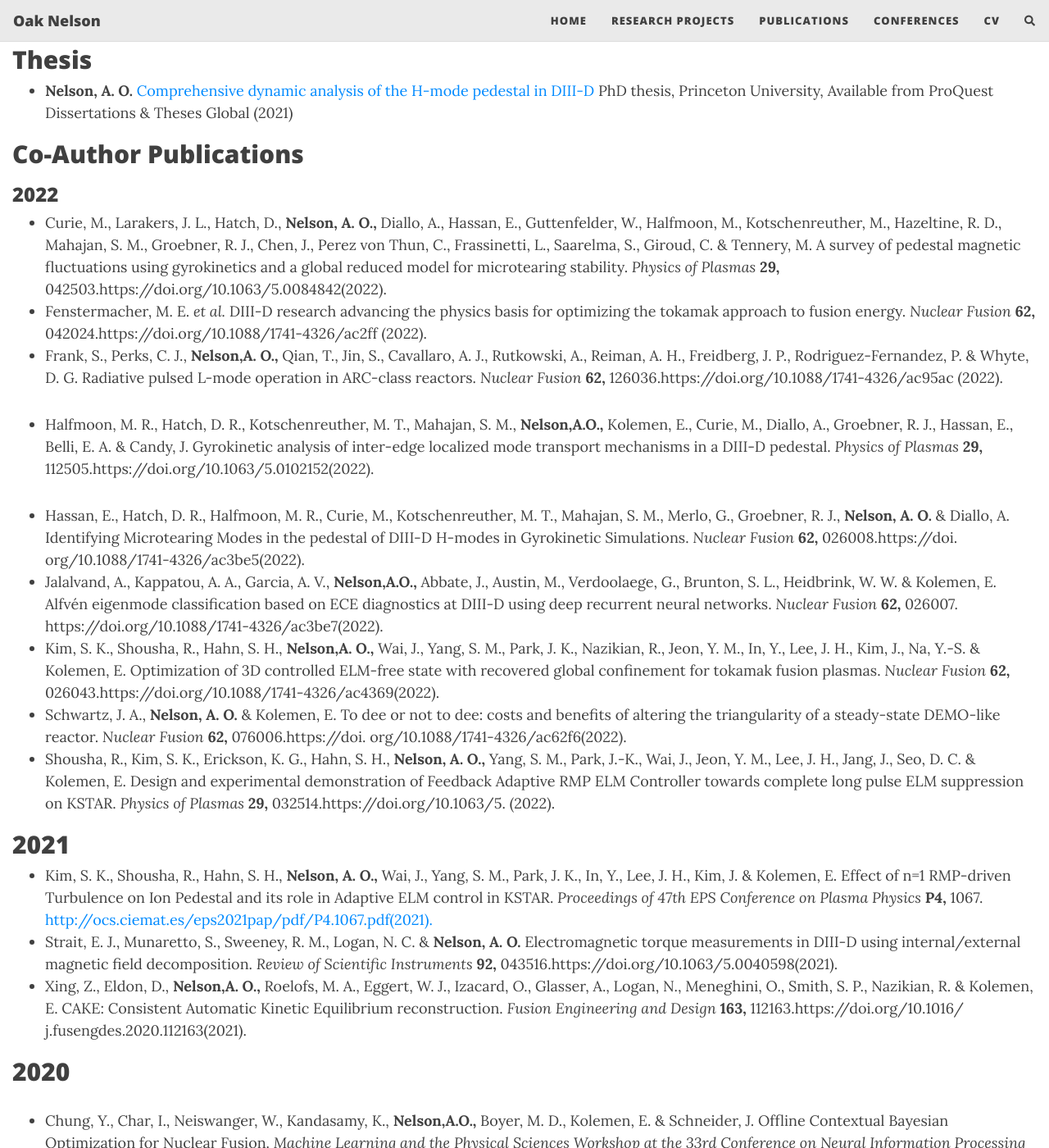
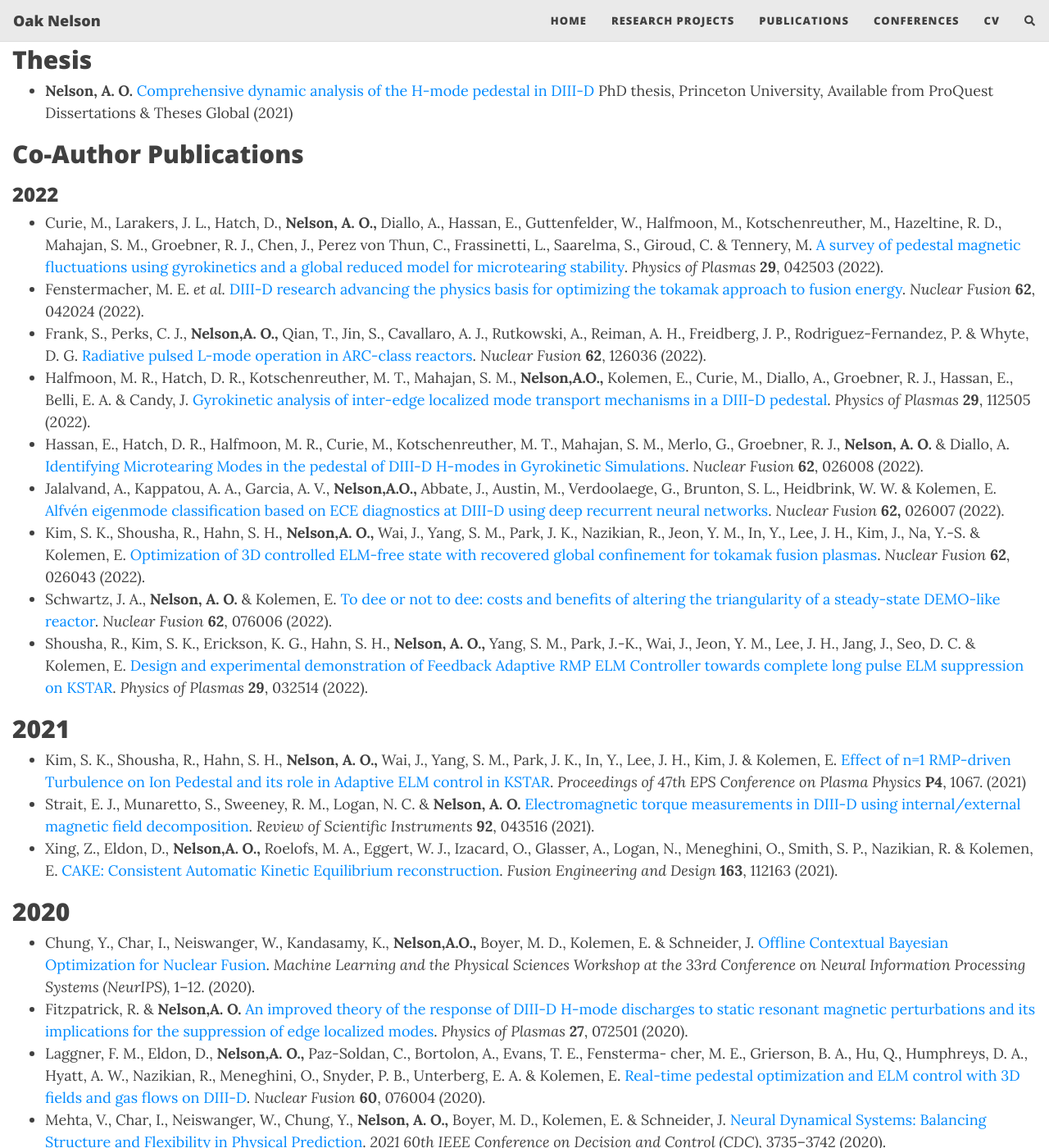
Before and after one commit to nelsonand/website, a Jekyll site: the page built from publications.md, in a window 1280 px wide and 1400 px high, scrolled down 838 px. Shown: the whole window at 82% size. Built offline with Jekyll 4.4.1, drawn with Linux system fonts in a browser that asks for light colours; nearby versions of some CDN libraries; comment, search, counter and statistics services are not loaded; some of the changed text lies outside the part shown.

Commit message:
Update publications.md

```diff
--- a/publications.md
+++ b/publications.md
@@ -28,96 +28,84 @@ full-width: true
 
 - Curie, M., Larakers, J. L., Hatch, D., **Nelson, A. O.,** Diallo, A., Hassan, E., Guttenfelder, W.,
     Halfmoon, M., Kotschenreuther, M., Hazeltine, R. D., Mahajan, S. M., Groebner, R. J., Chen, J.,
-    Perez von Thun, C., Frassinetti, L., Saarelma, S., Giroud, C. & Tennery, M. A survey of pedestal
-    magnetic fluctuations using gyrokinetics and a global reduced model for microtearing stability.
-    _Physics of Plasmas_ **29,** 042503.https://doi.org/10.1063/5.0084842(2022).
-- Fenstermacher, M. E. _et al._ DIII-D research advancing the physics basis for optimizing the tokamak
-    approach to fusion energy. _Nuclear Fusion_ **62,** 042024.https://doi.org/10.1088/1741-4326/ac2ff
+    Perez von Thun, C., Frassinetti, L., Saarelma, S., Giroud, C. & Tennery, M. [A survey of pedestal
+    magnetic fluctuations using gyrokinetics and a global reduced model for microtearing stability](https://doi.org/10.1063/5.0084842).
+    _Physics of Plasmas_ **29**, 042503 (2022).
+- Fenstermacher, M. E. _et al._ [DIII-D research advancing the physics basis for optimizing the tokamak
+    approach to fusion energy](https://doi.org/10.1088/1741-4326/ac2ff). _Nuclear Fusion_ **62**, 042024
     (2022).
 - Frank, S., Perks, C. J., **Nelson,A. O.,** Qian, T., Jin, S., Cavallaro, A. J., Rutkowski, A., Reiman,
-    A. H., Freidberg, J. P., Rodriguez-Fernandez, P. & Whyte, D. G. Radiative pulsed L-mode operation
-    in ARC-class reactors. _Nuclear Fusion_ **62,** 126036.https://doi.org/10.1088/1741-4326/ac95ac
+    A. H., Freidberg, J. P., Rodriguez-Fernandez, P. & Whyte, D. G. [Radiative pulsed L-mode operation
+    in ARC-class reactors](https://doi.org/10.1088/1741-4326/ac95ac). _Nuclear Fusion_ **62**, 126036
     (2022).
 - Halfmoon, M. R., Hatch, D. R., Kotschenreuther, M. T., Mahajan, S. M., **Nelson,A.O.,** Kolemen,
-    E., Curie, M., Diallo, A., Groebner, R. J., Hassan, E., Belli, E. A. & Candy, J. Gyrokinetic analysis
-    of inter-edge localized mode transport mechanisms in a DIII-D pedestal. _Physics of Plasmas_ **29,**
-    112505.https://doi.org/10.1063/5.0102152(2022).
-
-
+    E., Curie, M., Diallo, A., Groebner, R. J., Hassan, E., Belli, E. A. & Candy, J. [Gyrokinetic analysis
+    of inter-edge localized mode transport mechanisms in a DIII-D pedestal](https://doi.org/10.1063/5.0102152). _Physics of Plasmas_ **29**,
+    112505 (2022).
 - Hassan, E., Hatch, D. R., Halfmoon, M. R., Curie, M., Kotschenreuther, M. T., Mahajan, S. M.,
-    Merlo, G., Groebner, R. J., **Nelson, A. O.** & Diallo, A. Identifying Microtearing Modes in the
-    pedestal of DIII-D H-modes in Gyrokinetic Simulations. _Nuclear Fusion_ **62,** 026008.https://doi.
-    org/10.1088/1741-4326/ac3be5(2022).
+    Merlo, G., Groebner, R. J., **Nelson, A. O.** & Diallo, A. [Identifying Microtearing Modes in the
+    pedestal of DIII-D H-modes in Gyrokinetic Simulations](https://doi.org/10.1088/1741-4326/ac3be5). _Nuclear Fusion_ **62**, 026008 (2022).
 - Jalalvand, A., Kappatou, A. A., Garcia, A. V., **Nelson,A.O.,** Abbate, J., Austin, M., Verdoolaege,
-    G., Brunton, S. L., Heidbrink, W. W. & Kolemen, E. Alfvén eigenmode classification based on
-    ECE diagnostics at DIII-D using deep recurrent neural networks. _Nuclear Fusion_ **62,** 026007.
-    https://doi.org/10.1088/1741-4326/ac3be7(2022).
+    G., Brunton, S. L., Heidbrink, W. W. & Kolemen, E. [Alfvén eigenmode classification based on
+    ECE diagnostics at DIII-D using deep recurrent neural networks](https://doi.org/10.1088/1741-4326/ac3be7). _Nuclear Fusion_ **62,** 026007 (2022).
 - Kim, S. K., Shousha, R., Hahn, S. H., **Nelson,A. O.,** Wai, J., Yang, S. M., Park, J. K., Nazikian,
-    R., Jeon, Y. M., In, Y., Lee, J. H., Kim, J., Na, Y.-S. & Kolemen, E. Optimization of 3D controlled
-    ELM-free state with recovered global confinement for tokamak fusion plasmas. _Nuclear Fusion_ **62,**
-    026043.https://doi.org/10.1088/1741-4326/ac4369(2022).
-- Schwartz, J. A., **Nelson, A. O.** & Kolemen, E. To dee or not to dee: costs and benefits of altering
-    the triangularity of a steady-state DEMO-like reactor. _Nuclear Fusion_ **62,** 076006.https://doi.
-    org/10.1088/1741-4326/ac62f6(2022).
+    R., Jeon, Y. M., In, Y., Lee, J. H., Kim, J., Na, Y.-S. & Kolemen, E. [Optimization of 3D controlled
+    ELM-free state with recovered global confinement for tokamak fusion plasmas](https://doi.org/10.1088/1741-4326/ac4369). _Nuclear Fusion_ **62**,
+    026043 (2022).
+- Schwartz, J. A., **Nelson, A. O.** & Kolemen, E. [To dee or not to dee: costs and benefits of altering
+    the triangularity of a steady-state DEMO-like reactor](https://doi.org/10.1088/1741-4326/ac62f6). _Nuclear Fusion_ **62**, 076006 (2022).
 - Shousha, R., Kim, S. K., Erickson, K. G., Hahn, S. H., **Nelson, A. O.,** Yang, S. M., Park, J.-K.,
-    Wai, J., Jeon, Y. M., Lee, J. H., Jang, J., Seo, D. C. & Kolemen, E. Design and experimental
+    Wai, J., Jeon, Y. M., Lee, J. H., Jang, J., Seo, D. C. & Kolemen, E. [Design and experimental
     demonstration of Feedback Adaptive RMP ELM Controller towards complete long pulse ELM
-    suppression on KSTAR. _Physics of Plasmas_ **29,** 032514.https://doi.org/10.1063/5.
+    suppression on KSTAR](https://doi.org/10.1063/5.0081928). _Physics of Plasmas_ **29**, 032514
     (2022).
 
 ## 2021
 
 - Kim, S. K., Shousha, R., Hahn, S. H., **Nelson, A. O.,** Wai, J., Yang, S. M., Park, J. K., In, Y.,
-    Lee, J. H., Kim, J. & Kolemen, E. Effect of n=1 RMP-driven Turbulence on Ion Pedestal and its
-    role in Adaptive ELM control in KSTAR. _Proceedings of 47th EPS Conference on Plasma Physics_
-    **P4,** 1067. [http://ocs.ciemat.es/eps2021pap/pdf/P4.1067.pdf(2021).](http://ocs.ciemat.es/eps2021pap/pdf/P4.1067.pdf(2021).)
-- Strait, E. J., Munaretto, S., Sweeney, R. M., Logan, N. C. & **Nelson, A. O.** Electromagnetic
-    torque measurements in DIII-D using internal/external magnetic field decomposition. _Review of_
-    _Scientific Instruments_ **92,** 043516.https://doi.org/10.1063/5.0040598(2021).
+    Lee, J. H., Kim, J. & Kolemen, E. [Effect of n=1 RMP-driven Turbulence on Ion Pedestal and its
+    role in Adaptive ELM control in KSTAR](http://ocs.ciemat.es/eps2021pap/pdf/P4.1067.pdf). _Proceedings of 47th EPS Conference on Plasma Physics_
+    **P4**, 1067. (2021)
+- Strait, E. J., Munaretto, S., Sweeney, R. M., Logan, N. C. & **Nelson, A. O.** [Electromagnetic
+    torque measurements in DIII-D using internal/external magnetic field decomposition](https://doi.org/10.1063/5.0040598). _Review of_
+    _Scientific Instruments_ **92**, 043516 (2021).
 - Xing, Z., Eldon, D., **Nelson,A. O.,** Roelofs, M. A., Eggert, W. J., Izacard, O., Glasser, A., Logan,
-    N., Meneghini, O., Smith, S. P., Nazikian, R. & Kolemen, E. CAKE: Consistent Automatic Kinetic
-    Equilibrium reconstruction. _Fusion Engineering and Design_ **163,** 112163.https://doi.org/10.1016/
-    j.fusengdes.2020.112163(2021).
+    N., Meneghini, O., Smith, S. P., Nazikian, R. & Kolemen, E. [CAKE: Consistent Automatic Kinetic
+    Equilibrium reconstruction](https://doi.org/10.1016/j.fusengdes.2020.112163). _Fusion Engineering and Design_ **163**, 112163 (2021).
 
 ## 2020
 
 - Chung, Y., Char, I., Neiswanger, W., Kandasamy, K., **Nelson,A.O.,** Boyer, M. D., Kolemen, E. &
-    Schneider, J. Offline Contextual Bayesian Optimization for Nuclear Fusion. _Machine Learning and_
+    Schneider, J. [Offline Contextual Bayesian Optimization for Nuclear Fusion](http://arxiv.org/abs/2001.01793). _Machine Learning and_
     _the Physical Sciences Workshop at the 33rd Conference on Neural Information Processing Systems_
-    _(NeurIPS),_ 1–12. [http://arxiv.org/abs/2001.01793(2020).](http://arxiv.org/abs/2001.01793(2020).)
-
-
-- Fitzpatrick, R. & **Nelson,A. O.** An improved theory of the response of DIII-D H-mode discharges
+    _(NeurIPS),_ 1–12. (2020).
+- Fitzpatrick, R. & **Nelson,A. O.** [An improved theory of the response of DIII-D H-mode discharges
     to static resonant magnetic perturbations and its implications for the suppression of edge localized
-    modes. _Physics of Plasmas_ **27,** 072501.https://doi.org/10.1063/5.0011738(2020).
+    modes](https://doi.org/10.1063/5.0011738). _Physics of Plasmas_ **27**, 072501 (2020).
 - Laggner, F. M., Eldon, D., **Nelson,A. O.,** Paz-Soldan, C., Bortolon, A., Evans, T. E., Fensterma-
     cher, M. E., Grierson, B. A., Hu, Q., Humphreys, D. A., Hyatt, A. W., Nazikian, R., Meneghini, O.,
-    Snyder, P. B., Unterberg, E. A. & Kolemen, E. Real-time pedestal optimization and ELM control
-    with 3D fields and gas flows on DIII-D. _Nuclear Fusion_ **60,** 076004.https://doi.org/10.1088/1741-
-    4326/ab88e1(2020).
+    Snyder, P. B., Unterberg, E. A. & Kolemen, E. [Real-time pedestal optimization and ELM control
+    with 3D fields and gas flows on DIII-D](https://doi.org/10.1088/1741-4326/ab88e1). _Nuclear Fusion_ **60**, 076004 (2020).
 - Mehta, V., Char, I., Neiswanger, W., Chung, Y., **Nelson, A. O.,** Boyer, M. D., Kolemen, E. &
-    Schneider, J. Neural Dynamical Systems: Balancing Structure and Flexibility in Physical Predic-
-    tion. _2021 60th IEEE Conference on Decision and Control (CDC),_ 3735–3742.https://doi.org/10.
-    1109/CDC45484.2021.9682807(2020).
-- Wai, J. T., Vail, P. J., **Nelson, A. O.,** Xing, Z. A., Lasnier, C. & Kolemen, E. Infrared Con-
-    strained Equilibria and Application to Snowflake Divertor Studies. _Nuclear Materials and Energy_
-    **25,** 100835.https://doi.org/10.1016/j.nme.2020.100835(2020).
+    Schneider, J. [Neural Dynamical Systems: Balancing Structure and Flexibility in Physical Prediction](https://doi.org/10.1109/CDC45484.2021.9682807). _2021 60th IEEE Conference on Decision and Control (CDC),_ 3735–3742 (2020).
+- Wai, J. T., Vail, P. J., **Nelson, A. O.,** Xing, Z. A., Lasnier, C. & Kolemen, E. [Infrared Con-
+    strained Equilibria and Application to Snowflake Divertor Studies](https://doi.org/10.1016/j.nme.2020.100835). _Nuclear Materials and Energy_
+    **25**, 100835 (2020).
 
 ## 2010 - 2019
 
-- Buzi, L., **Nelson, A. O.,** Yang, Y., Kaita, R., Krstić, P. S. & Koel, B. E. Sputtering of lithium
-    and lithium compound films under deuterium and helium ion bombardment. _Nuclear Materials and_
-    _Energy_ **19,** 411–415.https://doi.org/10.1016/j.nme.2019.02.037(2019).
+- Buzi, L., **Nelson, A. O.,** Yang, Y., Kaita, R., Krstić, P. S. & Koel, B. E. [Sputtering of lithium
+    and lithium compound films under deuterium and helium ion bombardment](https://doi.org/10.1016/j.nme.2019.02.037). _Nuclear Materials and_
+    _Energy_ **19**, 411–415 (2019).
 - Char, I., Chung, Y., Neiswanger, W., Kandasamy, K., **Nelson,A. O.,** Boyer, M. D. & Kolemen, E.
-    Offline Contextual Bayesian Optimization. _Advances in Neural Information Processing Systems 32,_
-    4629–4640.https://proceedings.neurips.cc/paper/2019/file/7876acb66640bad41f1e1371ef30c180-
-    Paper.pdf(2019).
-- Yang, Y., Buzi, L., **Nelson, A. O.,** Kaita, R. & Koel, B. E. Post exposure time dependence of
-    deuterium retention in lithium and lithium compounds. _Nuclear Materials and Energy_ **19,** 161–165.
-    https://doi.org/10.1016/j.nme.2019.01.031(2019).
+    [Offline Contextual Bayesian Optimization](https://proceedings.neurips.cc/paper/2019/file/7876acb66640bad41f1e1371ef30c180-Paper.pdf). _Advances in Neural Information Processing Systems_ **32**,
+    4629–4640 (2019).
+- Yang, Y., Buzi, L., **Nelson, A. O.,** Kaita, R. & Koel, B. E. [Post exposure time dependence of
+    deuterium retention in lithium and lithium compounds](https://doi.org/10.1016/j.nme.2019.01.031). _Nuclear Materials and Energy_ **19**, 161–165
+    (2019).
 - Buzi, L., Yang, Y., Domínguez-Gutiérrez, F. J., **Nelson,A.O.,** Hofman, M., Krstić, P. S., Kaita, R.
-    & Koel, B. E. Hydrogen retention in lithium and lithium oxide films. _Journal of Nuclear Materials_
-    **502,** 161–168.https://doi.org/10.1016/j.jnucmat.2018.02.010(2018).
-- Grossman, E. N., Friedman, O. D. & **Nelson, A. O.** Non-Imaging Winston Cone Concentrators
-    for Submillimeter-Wave, Overmoded Waveguide. _IEEE Transactions on Terahertz Science and_
-    _Technology_ **4,** 65–74.https://doi.org/10.1109/TTHZ.2013.2283371(2014).
+    & Koel, B. E. [Hydrogen retention in lithium and lithium oxide films](https://doi.org/10.1016/j.jnucmat.2018.02.010). _Journal of Nuclear Materials_
+    **502**, 161–168 (2018).
+- Grossman, E. N., Friedman, O. D. & **Nelson, A. O.** [Non-Imaging Winston Cone Concentrators
+    for Submillimeter-Wave, Overmoded Waveguide](https://doi.org/10.1109/TTHZ.2013.2283371). _IEEE Transactions on Terahertz Science and_
+    _Technology_ **4**, 65–74 (2014).
```
